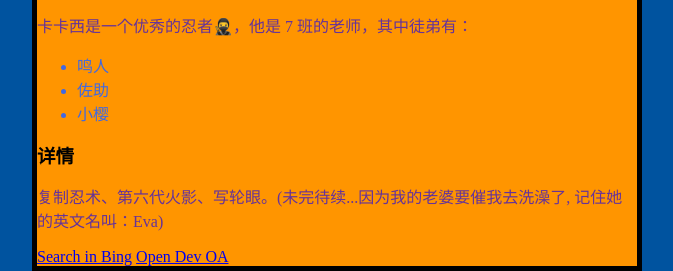
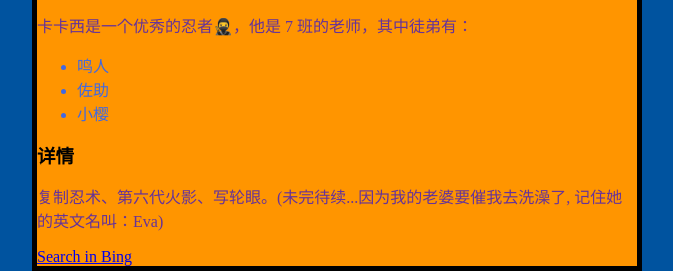
Before and after one commit to Grandboy1024/grandboy1024.github.io, a plain HTML site: page index.html in a window 1280 px wide. Shown: the part 706-977 px from the top of the page, without its empty margins (303-976 px from the left). Drawn offline with Linux system fonts and the light colour scheme; a web font is replaced by a local one.

Commit message:
feat: Delete Test

```diff
--- a/index.html
+++ b/index.html
@@ -34,7 +34,6 @@
     <p>复制忍术、第六代火影、写轮眼。(未完待续...因为我的老婆要催我去洗澡了, 记住她的英文名叫：Eva)</p>
 
     <a href="https:www.bing.com">Search in Bing</a>
-    <a href="wmoadev://must.edu.mo/services/S-WM-QUESTIONNARE-APP">Open Dev OA</a>
 
 </body>
 
```
